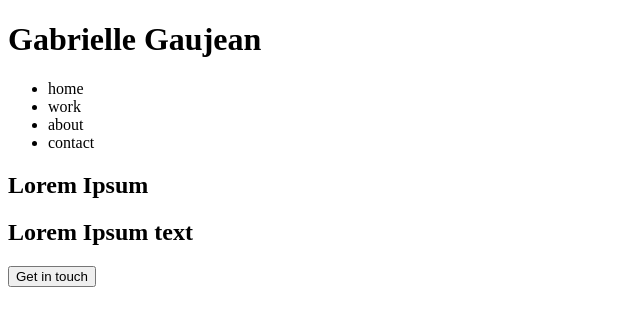
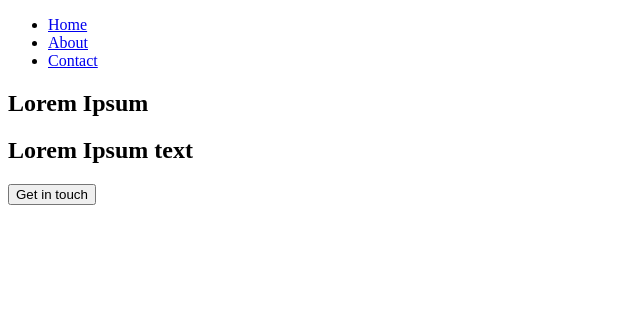
Before and after one commit to GGaujean/UX_UI_HW_17, a plain HTML site: page index.html in a window 1280 px wide. Shown: the whole page, without its empty margins (0-640 px from the left). Drawn offline with Linux system fonts and the light colour scheme.

Commit message:
Update index.html

```diff
--- a/index.html
+++ b/index.html
@@ -6,16 +6,13 @@
     </head>
     <body>
         <header>
-            <div><h1> Gabrielle Gaujean</h1></div>
-<nav>
-    <ul>
-    <li>home</li>
-    <li>work</li>
-    <li>about</li>
-    <li>contact</li>
-</ul>
-</nav>
-</header>
+        <nav class="topNavBar">
+        <ul class="topNavBarUl">
+        <li class="topNavBarLi"><a href="#">Home</a></li>
+        <li class="topNavBarLi"><a href="#">About</a></li>
+        <li class="topNavBarLi"><a href="#">Contact</a></li>
+            </ul>
+            </nav>
 <section>
 <div>
     <h1> Lorem Ipsum </h1>
@@ -29,7 +26,10 @@
 <div>
     <img>
 </div>
-<footer></footer>
+<footer>
+    <a>
+<a>
+</footer>
 
 
     </body>
```
